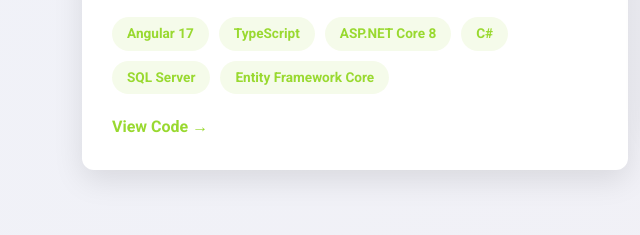
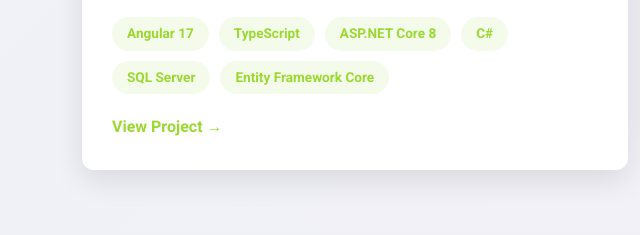
Before and after one commit to mohamedmahroofa/portfolio, a website built with Vite: page index.html in a window 1280 px wide. Shown: the part 3432-3667 px from the top of the page, 0-640 px from the left. Built offline with nearby package versions, Linux system fonts and the light colour scheme.

Commit message:
Added the correct netlify link back.

```diff
--- a/index.html
+++ b/index.html
@@ -227,9 +227,9 @@
                   <span class="tag">Entity Framework Core</span>
                 </div>
                 <a
-                  href="https://github.com/mohamedmahroofa/Task-Management-System-Angular-NET"
+                  href="https://task-management-capstone.netlify.app/login"
                   class="project-link"
-                  >View Code →</a
+                  >View Project →</a
                 >
               </div>
             </div>
```
